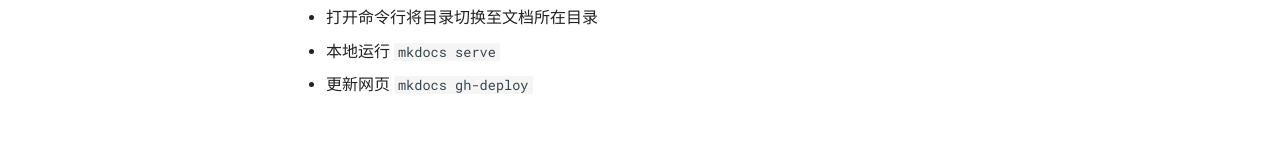
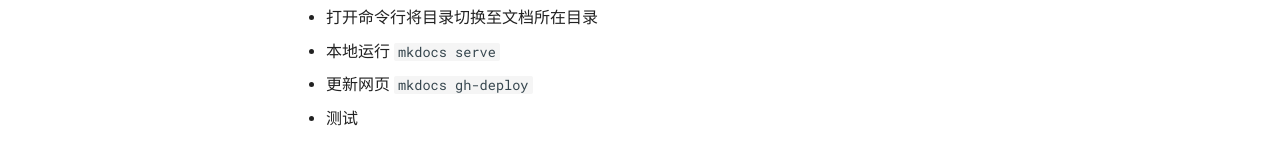
Before and after one commit to Yaluoo/docs-guides-PUBLIC, an MkDocs documentation site: the page built from docs/contents/docsdev.md, in a window 1280 px wide and 900 px high, scrolled down 1801 px. Shown: the part 744-897 px from the top of the window. Built offline with MkDocs 1.6.1 and Material for MkDocs 9.7.7, drawn with Linux system fonts in a browser that asks for light colours; before the commit the page ends 2667 px from its top, so only the background shows below that.

Commit message:
Update docsdev.md
test

```diff
--- a/docs/contents/docsdev.md
+++ b/docs/contents/docsdev.md
@@ -111,3 +111,4 @@
 * 打开命令行将目录切换至文档所在目录
 * 本地运行 `mkdocs serve`
 * 更新网页 `mkdocs gh-deploy`
+* 测试
```
